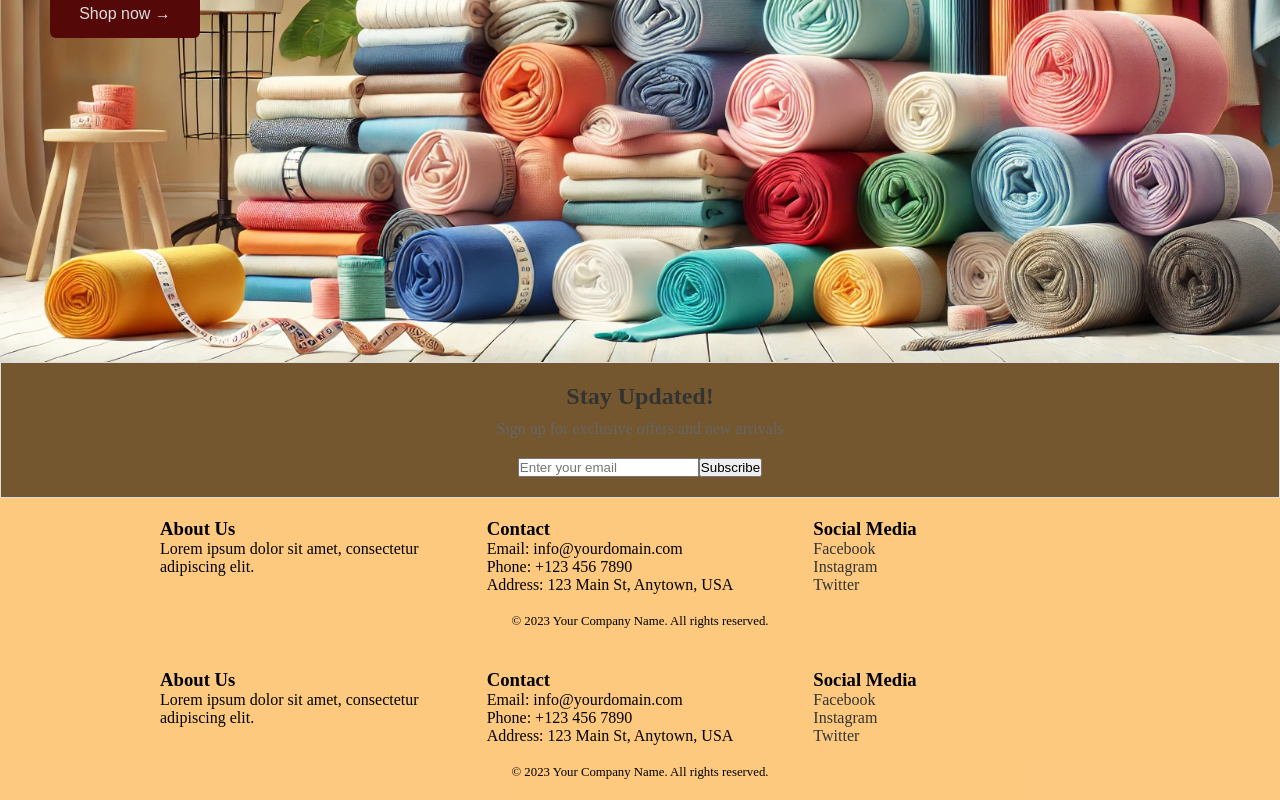
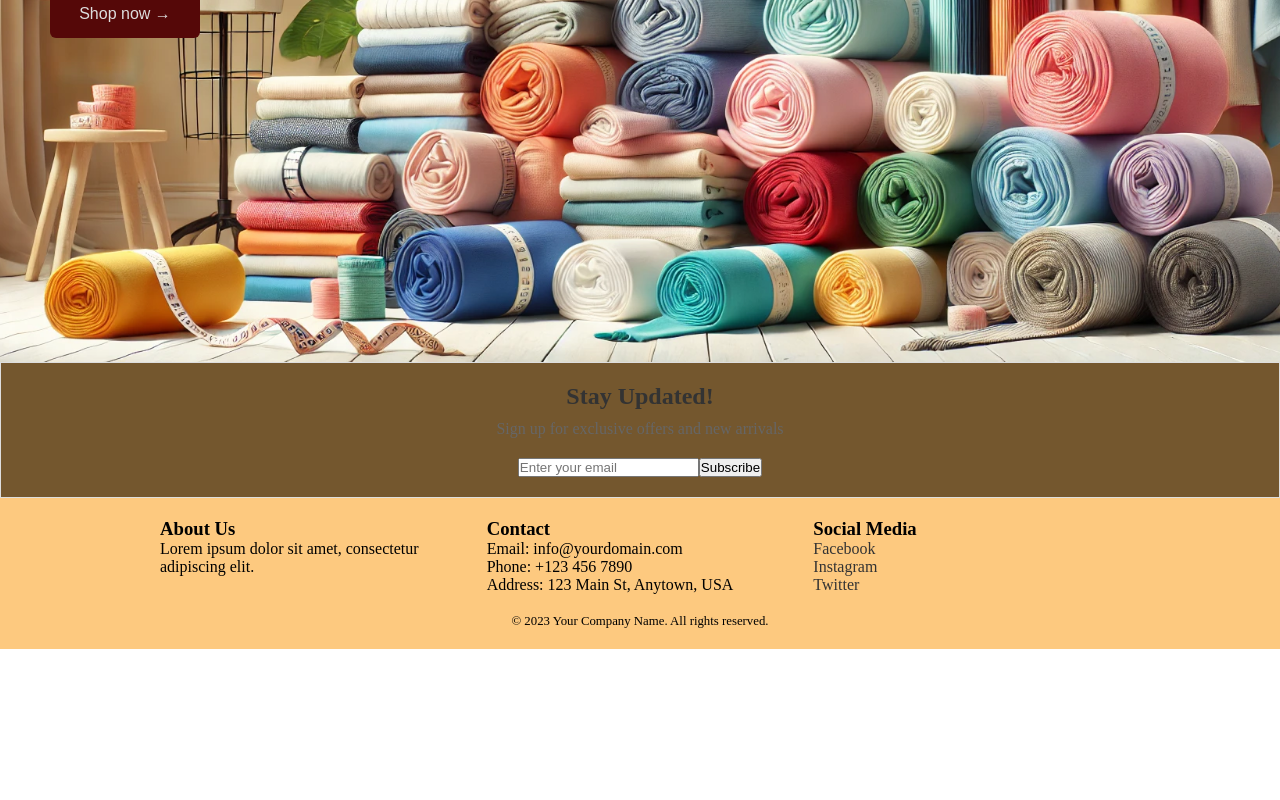
Before and after one commit to Bolaji87/Modish-Dynamics, a React (Vite) app: page / in a window 1280 px wide. Shown: the part 510-1310 px from the top of the page. After the commit the page ends 1159 px from the top, so only its background shows below. Built offline with nearby package versions, Linux system fonts and the light colour scheme.

Commit message:
feat: update

```diff
--- a/src/App.jsx
+++ b/src/App.jsx
@@ -3,7 +3,7 @@ import { BrowserRouter, Routes, Route } from "react-router-dom";
 
 import { routes } from "./route";
 import Navbar from "./components/navbar/Navbar";
-import Footer from "./components/footer/Footer";
+
 const App = () => {
   return (
     <BrowserRouter>
@@ -18,7 +18,6 @@ const App = () => {
             />
           ))}
         </Routes>
-        <Footer />
       </Suspense>
     </BrowserRouter>
   );
```
